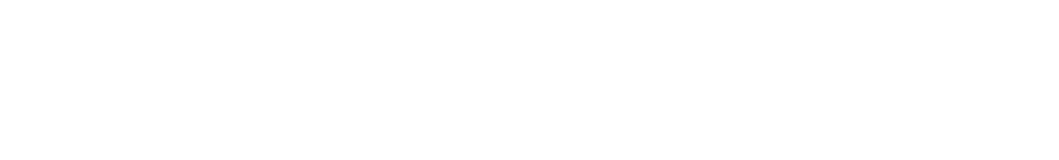
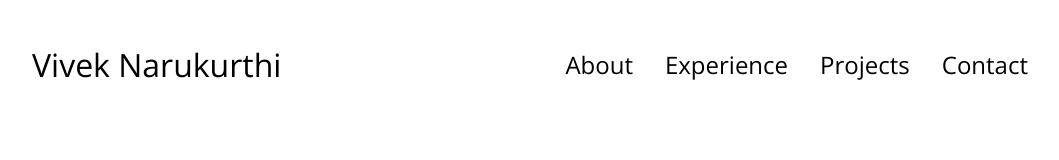
Before and after one commit to viveklol/Portfolio, a plain HTML site: page index.html in a window 1280 px wide. Shown: the whole page, without its empty margins (110-1169 px from the left). Drawn offline with nearby package versions, Linux system fonts and the light colour scheme.

Commit message:
Navbar desktop

```diff
--- a/index.html
+++ b/index.html
@@ -3,9 +3,22 @@
 <head>
     <meta charset="UTF-8">
     <meta name="viewport" content="width=device-width, initial-scale=1.0">
-    <title>Document</title>
+    <title>My Portfolio</title>
+    <link rel="stylesheet" href="style.css">
+    <link rel="stylesheet" href="mediaqueries.css">
 </head>
 <body>
-
+    <nav id="desktop-nav">
+        <div class="logo">Vivek Narukurthi</div>
+        <div>
+            <ul class="nav-links">
+                <li><a href="#about">About</a></li>
+                <li><a href="#experience">Experience</a></li>
+                <li><a href="#projects">Projects</a></li>
+                <li><a href="#contact">Contact</a></li>
+            </ul>
+        </div>
+    </nav>
+    <script src="script.js"></script>
 </body>
 </html>
--- a/style.css
+++ b/style.css
@@ -0,0 +1,65 @@
+/* GENERAL */
+
+@import url('https://fonts.googleapis.com/css2?family=Open+Sans:wght@300;400;500;600&display=swap');
+
+* {
+    margin:0;
+    padding:0;
+}
+
+body {
+    font-family: 'Open Sans', sans-serif;
+}
+
+html {
+    scroll-behavior: smooth;
+}
+
+p {
+    color: rgb(85, 85, 85);
+}
+
+/* TRANSITION */
+
+a, .btn {
+    transition: all 300ms ease;
+}
+
+/* DESKTOP NAV */
+
+nav, .nav-links {
+    display: flex;
+}
+
+nav {
+    justify-content: space-around;
+    align-items: center;
+    height: 16vh;
+}
+
+.nav-links {
+    gap: 2rem;
+    list-style-type: none;
+    font-size: 1.5rem;
+}
+
+a {
+    color: black;
+    text-decoration: none;
+    text-decoration-color: white;
+}
+
+a:hover {
+    color: grey;
+    text-decoration: underline;
+    text-underline-offset: 1rem;
+    text-decoration-color: rgb(180, 180, 180);
+}
+
+.logo {
+    font-size: 2rem;
+}
+
+.logo:hover {
+    cursor: default;
+}
```
